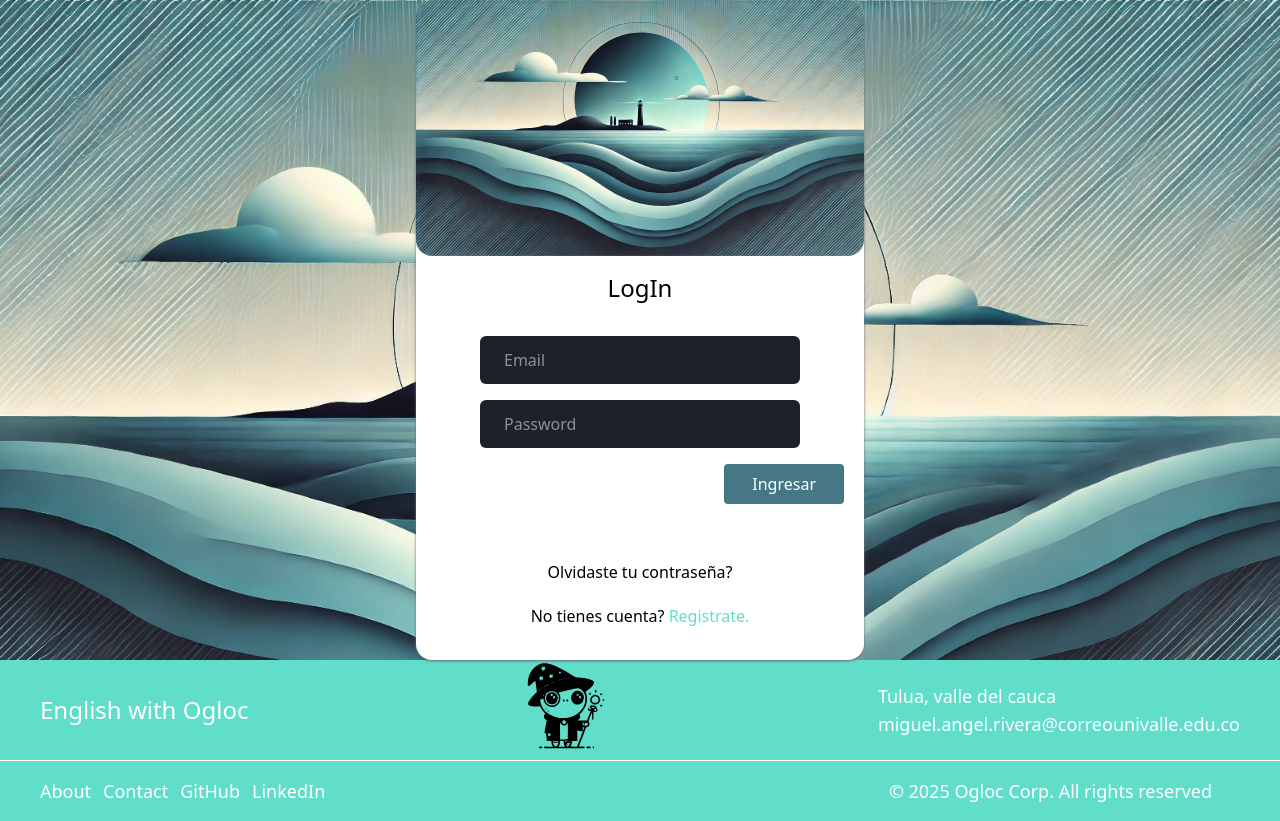
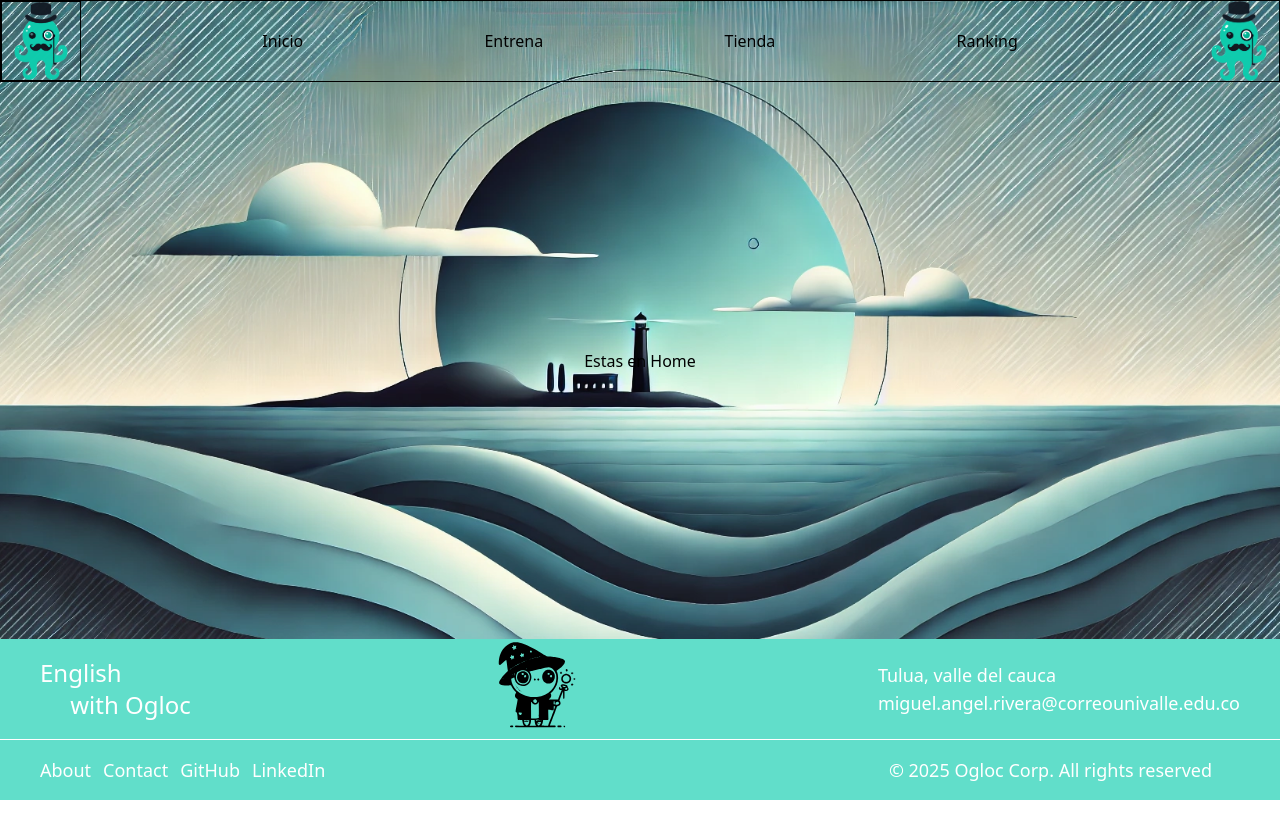
Before and after one commit to BitzKort/Ogloc-Frontend-TG, a React (Vite) app in the folder Ogloc-Frontend/: page / in a window 1280 px wide. After the commit the page ends 800 px from the top, so only its background shows below. Built offline with nearby package versions, Linux system fonts and the light colour scheme.

Commit message:
added home page and navBar component

```diff
--- a/Ogloc-Frontend/src/components/footer.tsx
+++ b/Ogloc-Frontend/src/components/footer.tsx
@@ -9,7 +9,7 @@ const Footer : React.FC = () => {
 
         <div className=" h-25 flex items-center justify-between">
 
-            <h1 className="ml-10 text-2xl"> English with Ogloc</h1>
+            <h1 className="ml-10 text-2xl whitespace-normal"> English <br /> &emsp;  with Ogloc</h1>
             <img src={logo} className="w-32 h-auto"></img>
 
             <div className="mr-10">
--- /dev/null
+++ b/Ogloc-Frontend/src/components/navBar.tsx
@@ -0,0 +1,33 @@
+import React from "react";
+
+import Logo from "../assets/Ogloc logo 2.png"
+
+
+const NavBar: React.FC = () => {
+
+    return (
+
+        <div className="flex felx-row gap-3 min-w-full justify-between items-center border ">
+
+            <img className ="w-20 h-20 object-contain border"src={Logo}></img>
+
+            <button> Inicio</button>
+            <button> Entrena </button>
+            <button> Tienda </button>
+            <button> Ranking</button>
+
+            <img className = "w-20 h-20 object-contain" src={Logo}></img>
+
+
+
+
+        </div>
+    )
+
+
+
+}
+
+
+
+export default NavBar;
--- a/Ogloc-Frontend/src/layout/mainLayout.tsx
+++ b/Ogloc-Frontend/src/layout/mainLayout.tsx
@@ -1,21 +1,24 @@
 import React from "react";
 import Footer from "../components/footer";
 import fondo from '../assets/background login.webp'
+import NavBar from "../components/navBar";
 
 
 interface MainLayoutProps {
 
     children: React.ReactNode;
+    navBar: boolean;
 }
 
-const MainLayout: React.FC<MainLayoutProps> = ({children}) => {
-
+const MainLayout: React.FC<MainLayoutProps> = ({children, navBar}) => {
 
     return (
 
-        <div className="flex flex-col min-h-screen bg-cover bg-center" style={{ backgroundImage: `url(${fondo})` }}>
+        <div className="flex flex-col min-h-screen bg-cover bg-center " style={{ backgroundImage: `url(${fondo})` }}>
 
-        <main className="flex-grow flex justify-center items-center">
+        {navBar && <NavBar/>}
+
+        <main className="flex-grow flex justify-center items-center m-2 sm:m-4 md:m-8 lg:m-12 xl:m-16">
 
             {children}
 
--- a/Ogloc-Frontend/src/pages/Auth.tsx
+++ b/Ogloc-Frontend/src/pages/Auth.tsx
@@ -4,8 +4,13 @@ import MainLayout from "../layout/mainLayout";
 import Login from "./login";
 import Register from "./register";
 
+interface AuthProps {
 
-const Auth = () => {
+    showNavBar: boolean;
+}
+
+
+const Auth: React.FC<AuthProps> = ({showNavBar}) => {
 
     const [isFlipped, setIsFlipped] = useState(false);
 
@@ -31,7 +36,7 @@ const Auth = () => {
 
     return (
 
-        <MainLayout>
+        <MainLayout navBar = {showNavBar}>
 
             <div >
                         <motion.div
--- a/Ogloc-Frontend/src/pages/home.tsx
+++ b/Ogloc-Frontend/src/pages/home.tsx
@@ -1,15 +1,29 @@
 import React from "react";
+import MainLayout from "../layout/mainLayout";
 
 
+interface HomeProps {
 
-const Home: React.FC = ()=>{
+    showNavBar: boolean;
+
+}
+
+const Home: React.FC<HomeProps> = ({showNavBar})=>{
 
 
     return (
 
-        <div className="flex items-center justify-center">
-            <h1>Estas en Home</h1>
-        </div>
+
+        <MainLayout navBar = {showNavBar} >
+
+            <div className="flex items-center justify-center">
+               <h1>Estas en Home</h1>
+            </div>
+
+        </MainLayout>
+
+
+
     )
 }
 
--- a/Ogloc-Frontend/src/pages/register.tsx
+++ b/Ogloc-Frontend/src/pages/register.tsx
@@ -92,7 +92,7 @@ const Register: React.FC<RegisterProps> = ({toggleForm, valuesRegister, setValue
 
             <div className="flex flex-col items-center justify-center w-full h-full py-70 px-10 bg-[#457884] rounded-2xl shadow-sm shadow-gray-500">
 
-                <img src={avatar} className="w-32 h-auto"></img>
+                <img src={avatar} className="w-32 h-auto "></img>
                 <h1 className="text-2xl text-center max-w-xs"> Crea tu cuenta y comienza a ganar XP</h1>
 
 
--- a/Ogloc-Frontend/src/routes/GlobalRoutes.tsx
+++ b/Ogloc-Frontend/src/routes/GlobalRoutes.tsx
@@ -1,13 +1,16 @@
 import { Routes, Route } from "react-router-dom";
 
 import Auth from "../pages/Auth";
+import Home from "../pages/home";
+
 const GlobalRoutes = () => {
 
     return (
 
           <Routes>
 
-            <Route path="/" element={<Auth/>}/>
+            <Route path="/Auth" element={<Auth showNavBar = {false} />}/>
+            <Route path="/" element={<Home showNavBar = {true}/>}/>
 
           </Routes>
 
```
Also changed, not shown: Ogloc-Frontend/src/assets/Ogloc logo 2.png (added), Ogloc-Frontend/src/assets/Ogloc-Logo.svg (deleted).
